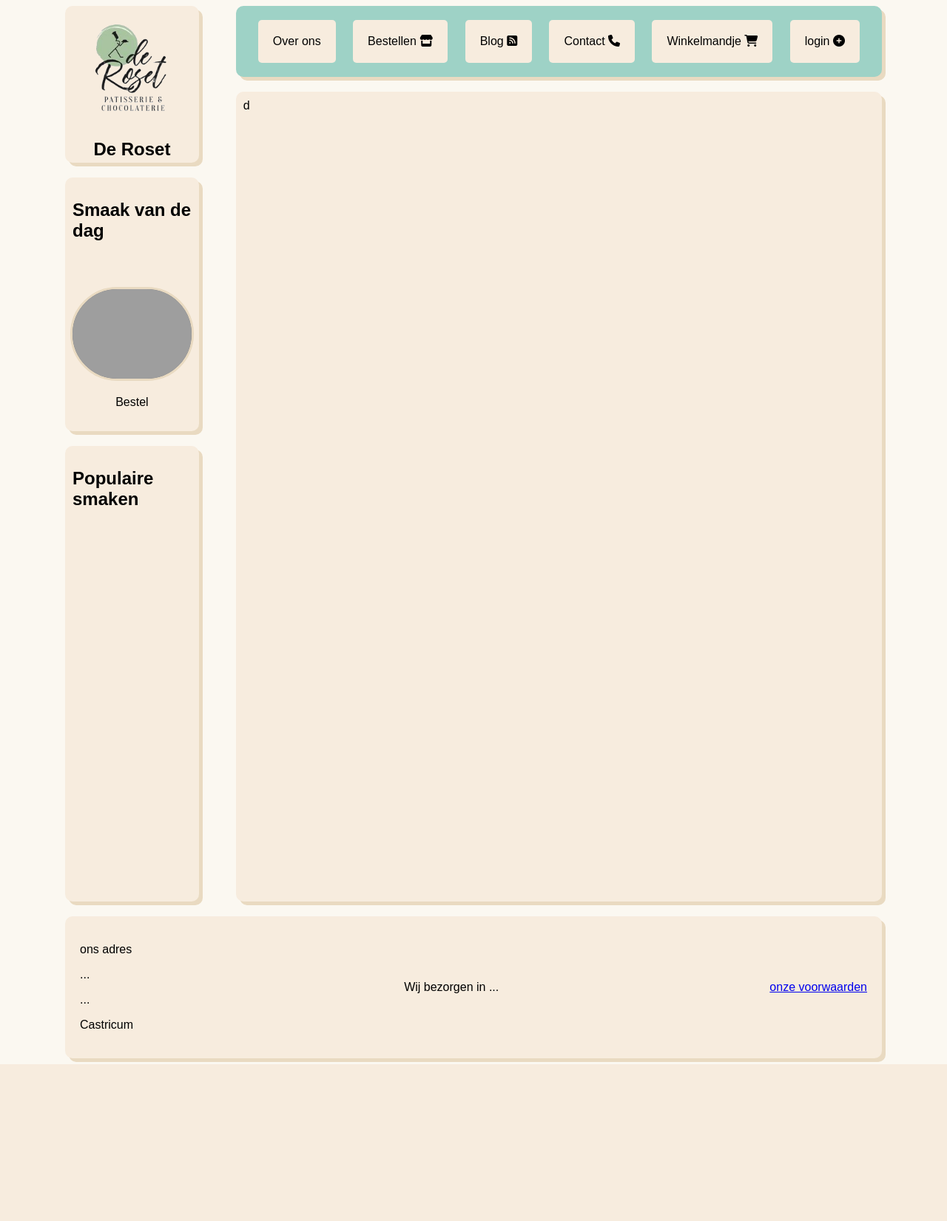
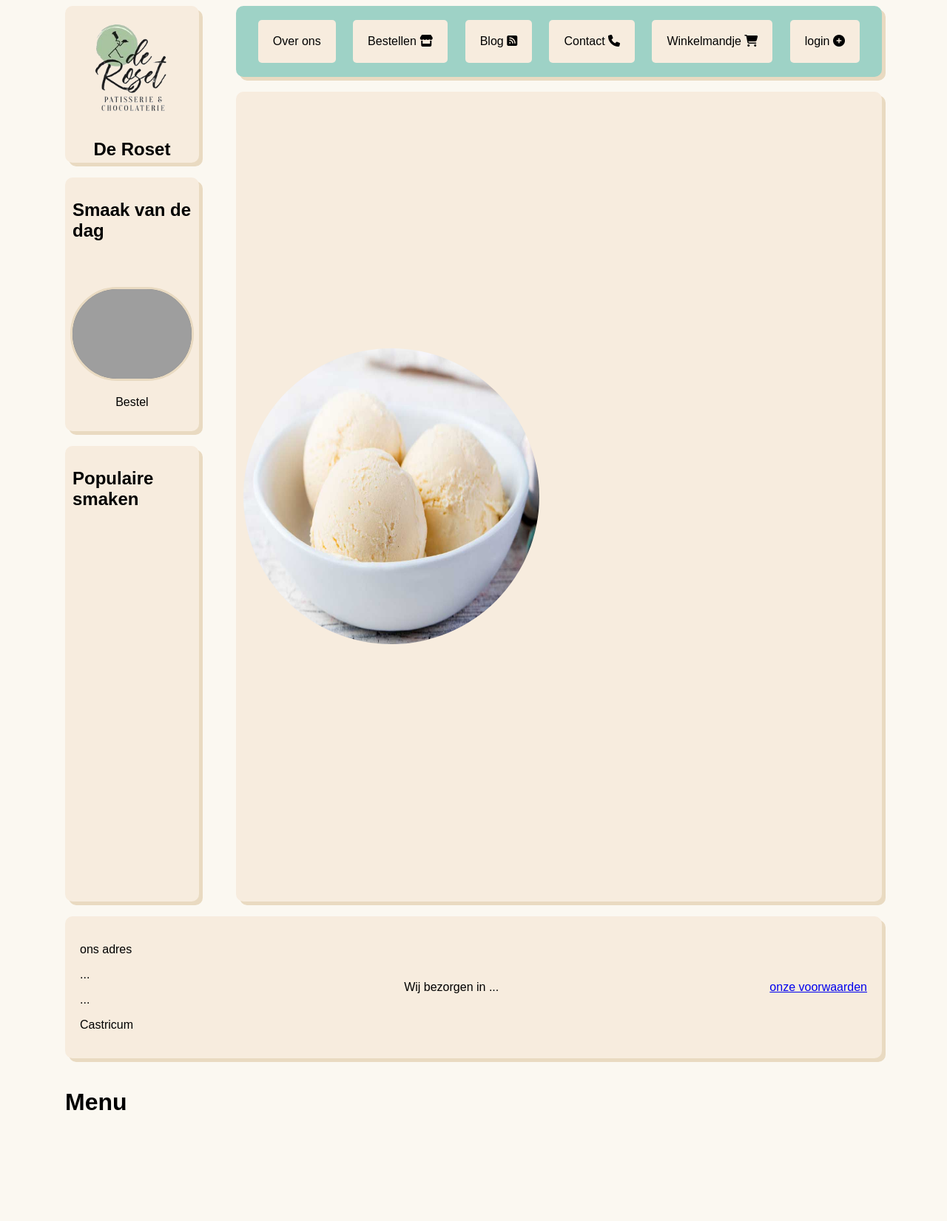
Before and after one commit to Hostitosti/De-Roset, a PHP site: page /bestellen.php in a window 1280 px wide. Shown: the whole page at 74% size. Before the commit the page ends 1439 px from the top, so only its background shows below. Run offline with PHP 8.4, Linux system fonts and the light colour scheme; data that the repository does not hold is empty; some libraries are stand-ins or nearby versions; grey boxes are pictures that could not be loaded.

Commit message:
bestellen.php

```diff
--- a/bestellen.php
+++ b/bestellen.php
@@ -44,7 +44,14 @@ include "session.php";
             <a href="#">Bestel</a>
         </div>
 
-        <div class="grid-item grid-item4">d</div>
+        <h1>Menu</h1>
+        <div class="grid-item grid-item4">
+            <div class="orderpage-container">
+                <div class="orderpage-item orderpage-item1">
+                    <a href=""><img src="images/vanille-ijs.jpg" alt=""></a>
+                </div>
+            </div>
+        </div>
 
         <div class="grid-item grid-item5">
             <h2>Populaire smaken</h2>
--- a/style.css
+++ b/style.css
@@ -159,3 +159,31 @@ body{
 .content-grid-item3{ grid-area: d; }
 .content-grid-item4{ grid-area: e; }
 .content-grid-item5{ grid-area: f; }
+
+.orderpage-container{
+    display: flex;
+    flex-direction: row;
+    flex-wrap: wrap;
+    justify-content: space-evenly;
+
+}
+.orderpage-item{
+
+    width: 25rem;
+    height: 25rem;
+}
+.orderpage-item1{
+margin: auto;
+transition-duration: 0.3s;
+border-radius: 25rem;
+}
+
+.orderpage-item1:hover{
+    transform: scale(1.1);
+}
+
+.orderpage-item1 img{
+    width: 25rem;
+    height: 25rem;
+    border-radius: 25rem;
+}
```
